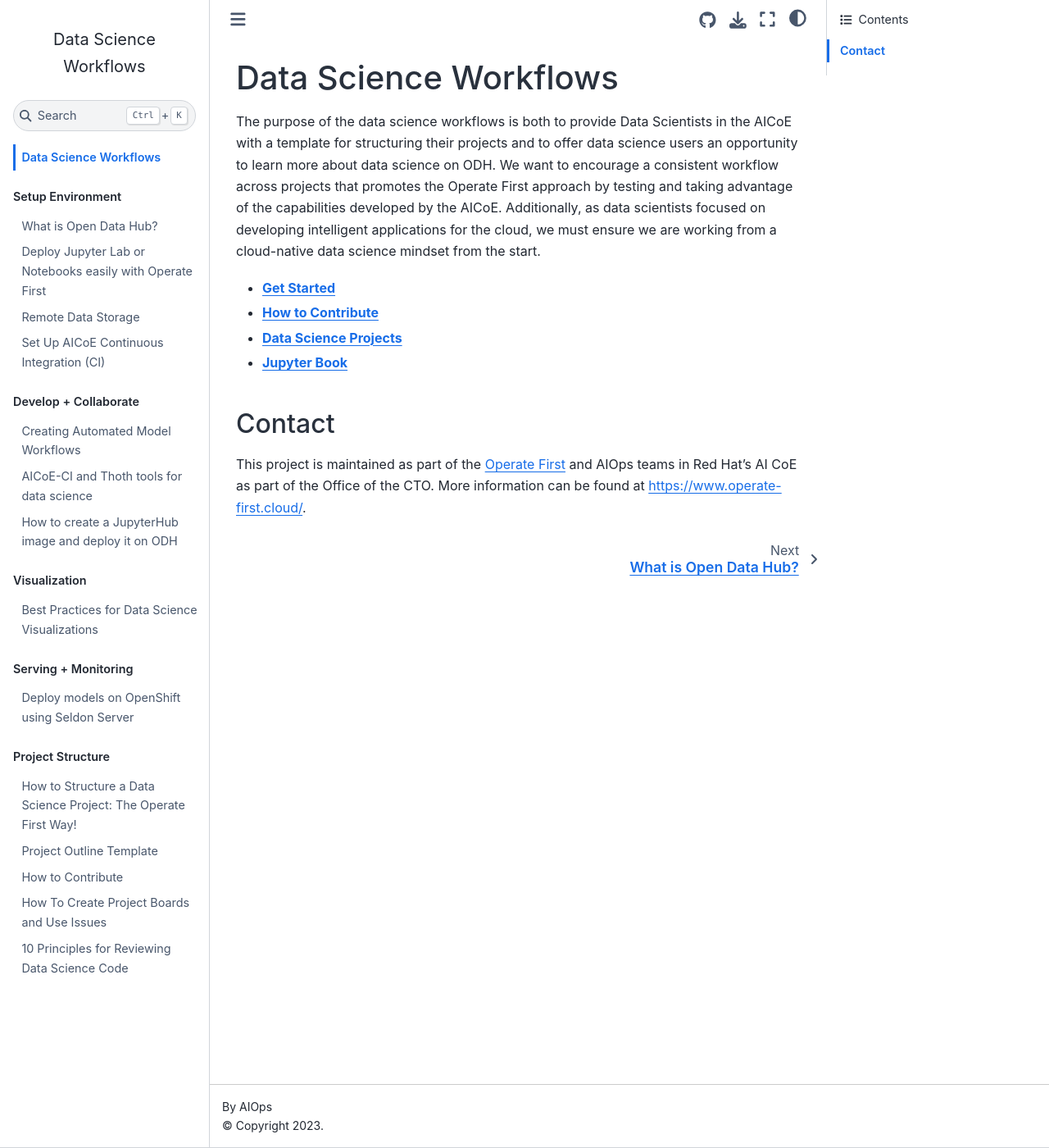
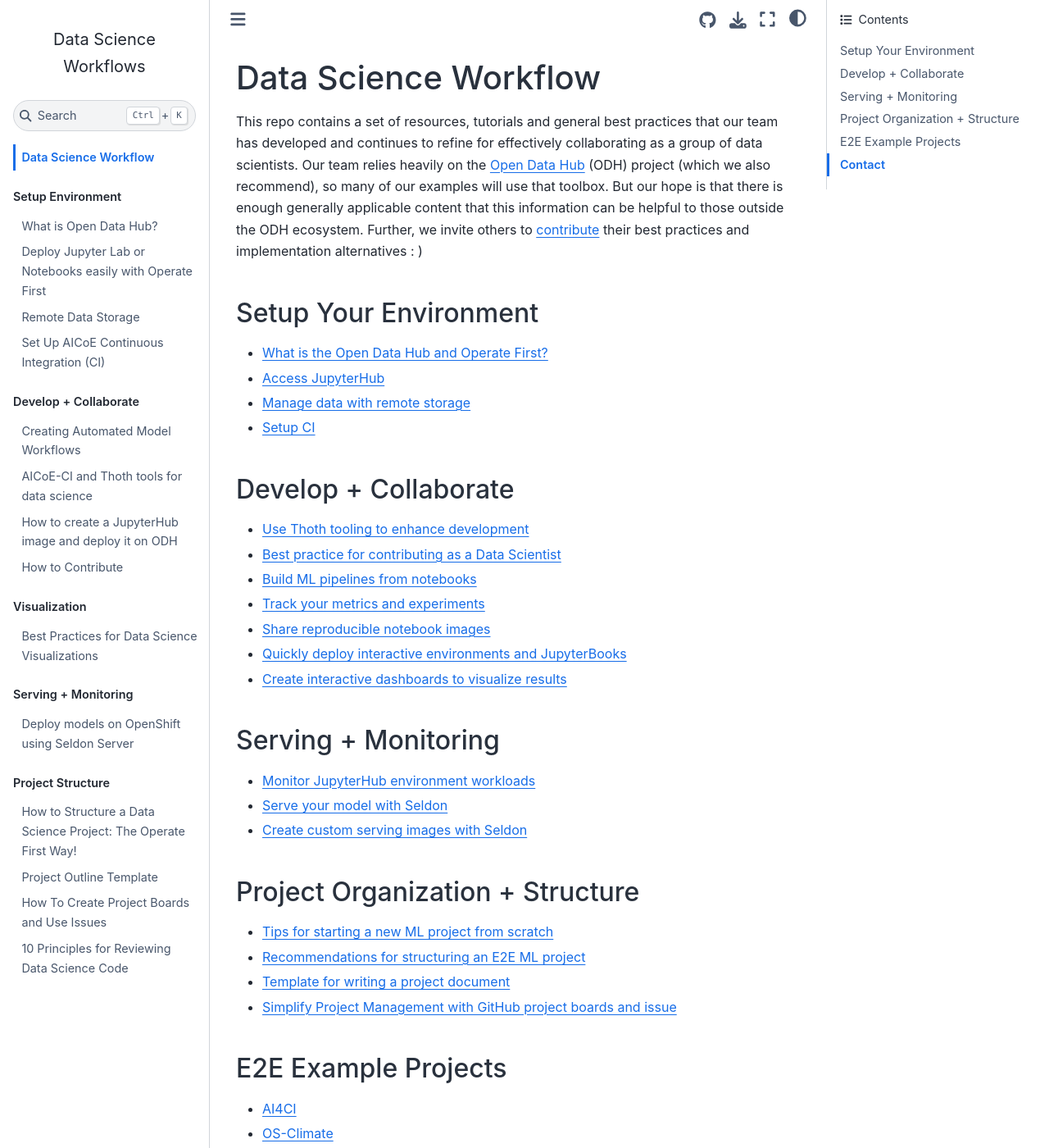
Before and after one commit to aicoe-aiops/data-science-workflows, a Jupyter Book: the page built from README.md, in a window 1280 px wide and 1400 px high. Shown: the whole window at 82% size. Built offline with Jupyter Book 1.0.4 settings and Sphinx 7.4.7 and the Sphinx Book theme 1.1.4, drawn with Linux system fonts in a browser that asks for light colours; pages that are not in the unit, such as notebooks, are missing from menus; comment, search, counter and statistics services are not loaded; some of the changed text lies outside the part shown.

Commit message:
update readme and supporting docs

````diff
--- a/README.md
+++ b/README.md
@@ -1,12 +1,41 @@
-# Data Science Workflows
+# Data Science Workflow
 
-The purpose of the data science workflows is both to provide Data Scientists in the AICoE with a template for structuring their projects and to offer data science users an opportunity to learn more about data science on ODH. We want to encourage a consistent workflow across projects that promotes the Operate First approach by testing and taking advantage of the capabilities developed by the AICoE. Additionally, as data scientists focused on developing intelligent applications for the cloud, we must ensure we are working from a cloud-native data science mindset from the start.
+This repo contains a set of resources, tutorials and general best practices that our team has developed and continues to refine for effectively collaborating as a group of data scientists. Our team relies heavily on the [Open Data Hub](https://opendatahub.io/) (ODH) project (which we also recommend), so many of our examples will use that toolbox. But our hope is that there is enough generally applicable content that this information can be helpful to those outside the ODH ecosystem. Further, we invite others to [contribute](https://github.com/aicoe-aiops/data-science-workflows/issues/new) their best practices and implementation alternatives : )
 
-* **[Get Started](docs/project_structure/getting-started.md)**
-* **[How to Contribute](docs/project_structure/how-to-contribute.md)**
-* **[Data Science Projects](https://www.operate-first.cloud/data-science)**
-* **[Jupyter Book](https://aicoe-aiops.github.io/data-science-workflows/)**
+## Setup Your Environment
 
-### Contact
+* [What is the Open Data Hub and Operate First?](/docs/setup_environment/odh_and_opf.md)
+* [Access JupyterHub](/docs/setup_environment/JH_access.md)
+* [Manage data with remote storage](/docs/setup_environment/remote-storage.md)
+* [Setup CI](/docs/setup_environment/thoth.md)
 
-This project is maintained as part of the [Operate First](https://www.operate-first.cloud/) and AIOps teams in Red Hat’s AI CoE as part of the Office of the CTO. More information can be found at https://www.operate-first.cloud/.
+## Develop + Collaborate
+* [Use Thoth tooling to enhance development](/docs/develop_collaborate/thoth-tools.md)
+* [Best practice for contributing as a Data Scientist](/docs/develop_collaborate/how-to-contribute.md)
+* [Build ML pipelines from notebooks](/docs/develop_collaborate/automated-pipelines.md)
+* [Track your metrics and experiments](/docs/develop_collaborate/track-metrics-using-kubeflow.md)
+* [Share reproducible notebook images](/docs/develop_collaborate/create_and_deploy_jh_image.md)
+* [Quickly deploy interactive environments and JupyterBooks](/docs/develop_collaborate/meteorize.md)
+* [Create interactive dashboards to visualize results](/docs/visualization/trino_and_superset.md)
+
+## Serving + Monitoring
+* [Monitor JupyterHub environment workloads](/docs/serving_monitoring/monitor-jh)
+* [Serve your model with Seldon](/docs/serving_monitoring/deploy-models-using-seldon.md)
+* [Create custom serving images with Seldon](/docs/serving_monitoring/deploy-custom-model.md)
+
+## Project Organization + Structure
+* [Tips for starting a new ML project from scratch](/docs/project_structure/getting-started.md)
+* [Recommendations for structuring an E2E ML project](/docs/project_structure/project-structure.md)
+* [Template for writing a project document](/docs/project_structure/project-document-template.md)
+* [Simplify Project Management with GitHub project boards and issue](/docs/project_structure/boards-and-issues.md)
+
+## E2E Example Projects
+* [AI4CI](https://github.com/aicoe-aiops/ocp-ci-analysis)
+* [OS-Climate](https://github.com/os-climate/aicoe-osc-demo)
+
+
+## Contact
+
+This project is maintained as part of the [Operate First](https://www.operate-first.cloud/) and Emerging Technologies group in Red Hat’s Office of the CTO. More information can be found at https://www.operate-first.cloud/.
+
+Have a question? Open an issue in [this repo](https://github.com/aicoe-aiops/data-science-workflows/issues/new) or join us on [Slack](https://join.slack.com/t/operatefirst/shared_invite/zt-o2gn4wn8-O39g7sthTAuPCvaCNRnLww) in the #data-science channel. :)
--- a/_toc.yml
+++ b/_toc.yml
@@ -14,6 +14,7 @@
     - file: docs/develop_collaborate/thoth-tools
     - file: docs/develop_collaborate/create_and_deploy_jh_image
     - file: docs/develop_collaborate/meteorize
+    - file: docs/develop_collaborate/how-to-contribute
 
   - caption: Visualization
     chapters:
@@ -29,6 +30,5 @@
     - file: docs/project_structure/getting_started
     - file: docs/project_structure/project-structure
     - file: docs/project_structure/project-document-template
-    - file: docs/project_structure/how-to-contribute
     - file: docs/project_structure/boards-and-issues
     - file: docs/project_structure/guidelines-for-reviewing-datascience-code
--- /dev/null
+++ b/docs/serving_monitoring/deploy-custom-model.md
@@ -0,0 +1,25 @@
+# Deploying Custom Model Server with Seldon
+
+1. Create an empty directory. We will set this as the context-directory for s2i, and build a Seldon serving image out of it.
+2. In the same directory, create a directory called `.s2i`. Within that, you can create an `environment` file. This file specifies the environment variables that will be used by s2i when it builds the image. Note that these are the build time environment variables for s2i, which are different from the runtime environment variables such as S3 credentials. This file needs to contain at least the variables specifying the model name, service type, and persistence. More information on what environment variables can be set and what they do can be found [here](https://docs.seldon.io/projects/seldon-core/en/latest/python/python_wrapping_s2i.html#environment-variables).
+3. Create a python script containing a class definition of the same name. For example, [GitHubTTMModel.py](https://github.com/aicoe-aiops/ocp-ci-analysis/blob/95f74b72a4143ae17331ca0fd42cc5076cee7b98/models/github-ttm/GitHubTTMModel.py) containing class definition for `class GitHubTTMModel(object)`. This class defines the model loading, input and output transformations, prediction etc. steps of the service.
+4. Create a [requirements.txt](https://github.com/aicoe-aiops/ocp-ci-analysis/blob/95f74b72a4143ae17331ca0fd42cc5076cee7b98/models/github-ttm/requirements.txt) specifying the requirements for the serving runtime. E.g. if using an sklearn model, specify scikit-learn, if using onnx, specify onnx-runtime. At the bare minimum, this should contain seldon-core.
+
+5. Create the seldon server image by running the s2i command like this:
+```
+s2i build https://github.com/your-org/your-repo.git --context-dir path/to/dir/created-in-step1 seldonio/seldon-core-s2i-python38-ubi8:1.11.0 quay.io/your-org/your-image-repo:tag
+```
+And then push it to your image repo like this:
+```
+docker push quay.io/your-org/your-image-repo:tag
+```
+
+
+6. Create a deployment config like [this](https://github.com/aicoe-aiops/ocp-ci-analysis/blob/95f74b72a4143ae17331ca0fd42cc5076cee7b98/notebooks/time-to-merge-prediction/seldon-deployment-config.yaml). Make sure to specify the above image repo in your deployment config [here](https://github.com/aicoe-aiops/ocp-ci-analysis/blob/95f74b72a4143ae17331ca0fd42cc5076cee7b98/notebooks/time-to-merge-prediction/seldon-deployment-config.yaml#L11).
+
+
+7. In an OpenShift console, go to operators -> `Seldon operator` -> create a new deployment (using yaml) and paste contents of deployment config.
+
+8. See that deployment and service are created
+
+9. Go to routes -> create route -> select the seldon service
````
Also changed, not shown: docs/project_structure/boards-and-issues.md (+1 -1 lines), docs/setup_environment/JH_access.md (+2 -0 lines), docs/visualization/trino_and_superset.md (added, +3 -0 lines), docs/develop_collaborate/how-to-contribute.md (renamed from docs/project_structure/how-to-contribute.md), docs/develop_collaborate/track-metrics-using-kubeflow.md (renamed from docs/track-metrics-using-kubeflow.md).
